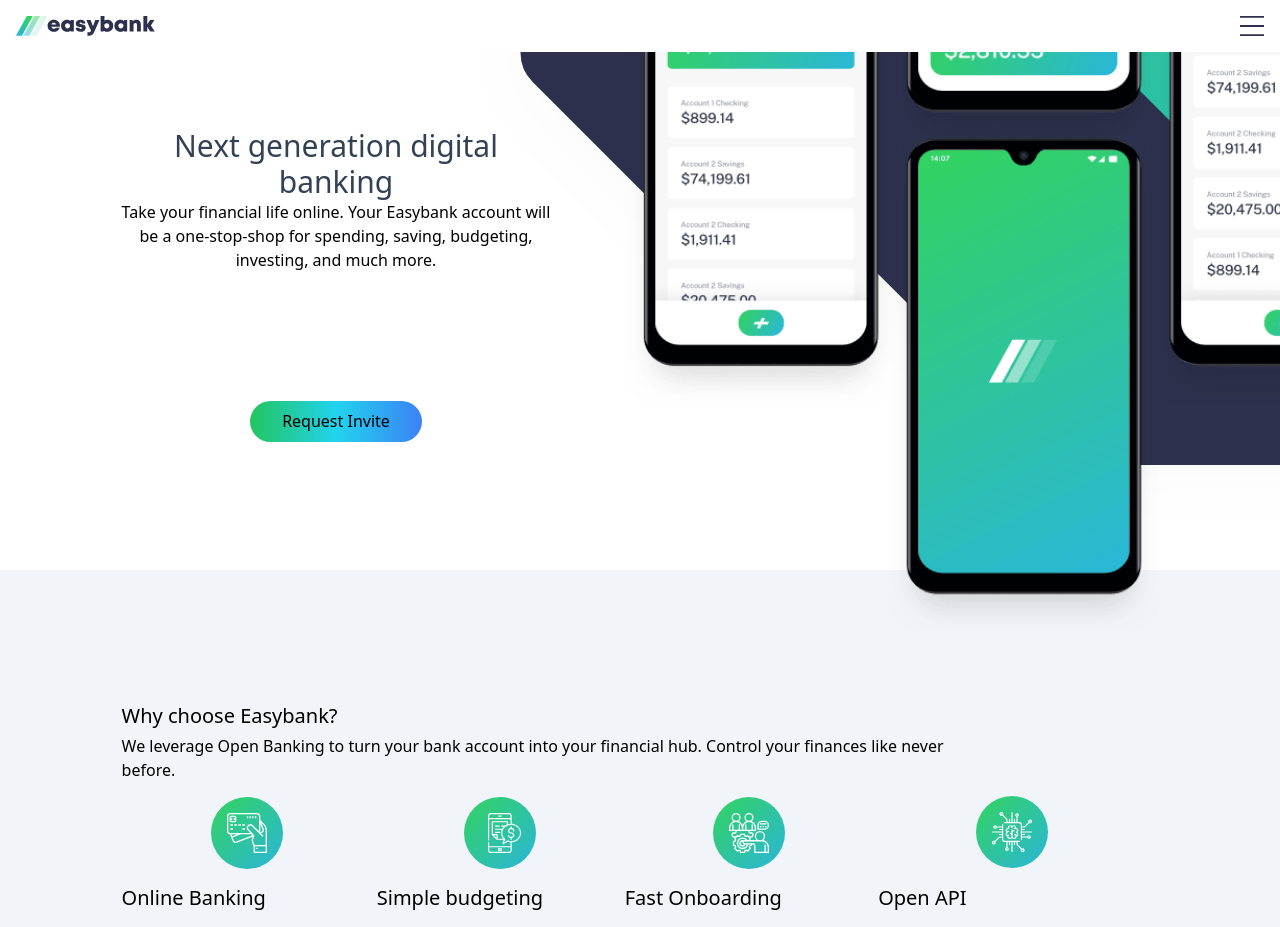
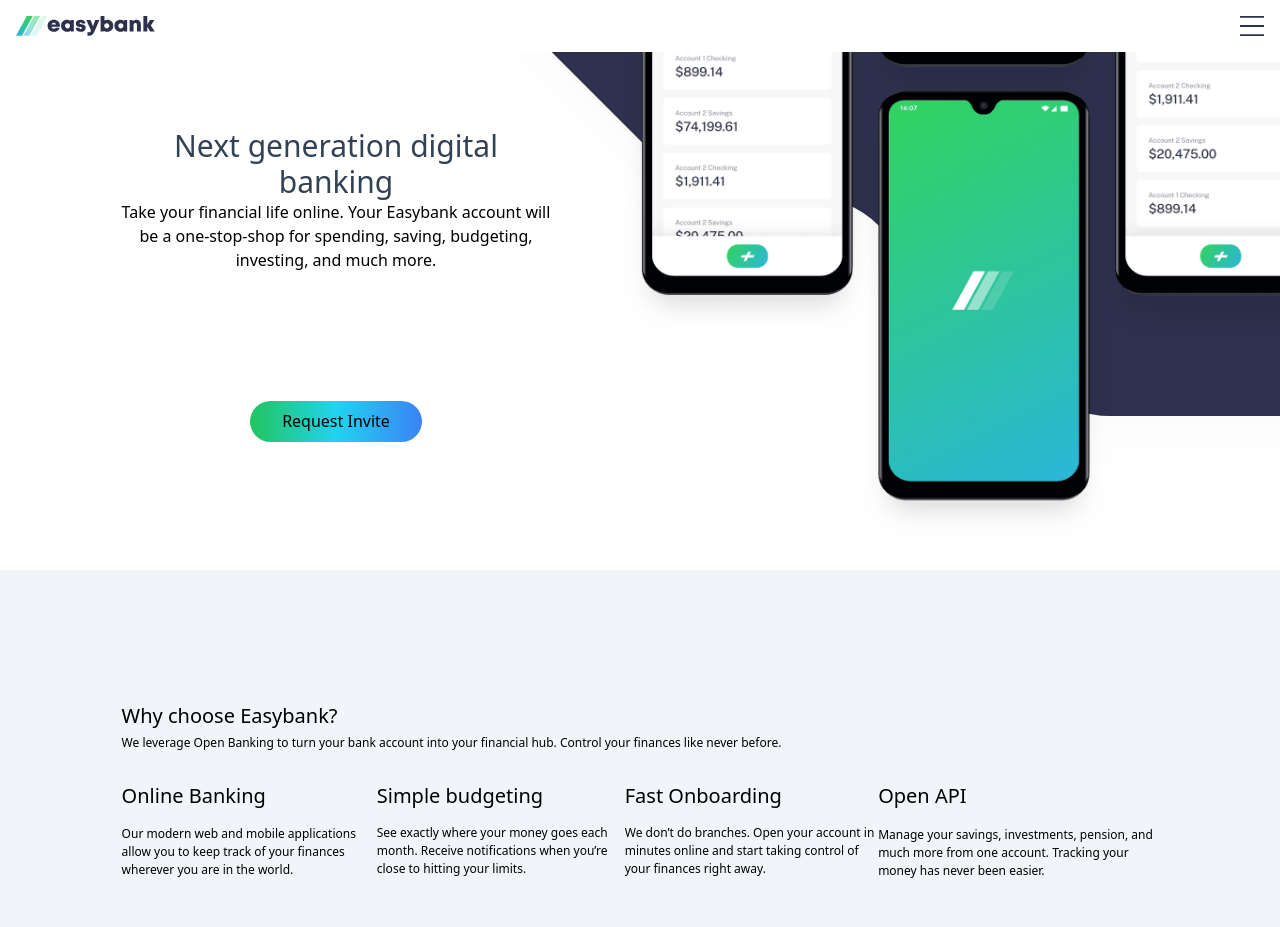
Before and after one commit to akareagwom/easy-bank, a React (Create React App) app: page / in a window 1280 px wide. Shown: the top 927 px of the page. Built offline with nearby package versions, Linux system fonts and the light colour scheme.

Commit message:
useState

```diff
--- a/src/App.js
+++ b/src/App.js
@@ -1,10 +1,6 @@
 import Button from './components/button';
 import Navbar from './components/navbar';
 import mockups from './images/image-mockups.png'
-import onboarding from './images/icon-onboarding.svg'
-import online from './images/icon-online.svg'
-import budgeting from './images/icon-budgeting.svg'
-import api from './images/icon-api.svg'
 import currency from './images/image-currency.jpg'
 import restaurant from './images/image-restaurant.jpg'
 import plane from './images/image-plane.jpg'
@@ -15,11 +11,19 @@
 import pinterest from './images/icon-pinterest.svg'
 import facebook from './images/icon-facebook.svg'
 import instagram from './images/icon-instagram.svg'
-import data from './data/data'
+import data from './data'
+import { useState } from 'react';
 
 
 
-function App({images}) {
+
+function App() {
+  const [data, setData] = useState([
+    {title:"Online Banking",photo:require('./images/icon-online.svg').default,body:"Our modern web and mobile applications allow you to keep track of your finances wherever you are in the world."},
+    {title:"Simple budgeting",photo:require('./images/icon-budgeting.svg').default,body:"See exactly where your money goes each month. Receive notifications when you’re close to hitting your limits."},
+    {title:"Fast Onboarding",photo:require('./images/icon-onboarding.svg').default,body:"We don’t do branches. Open your account in minutes online and start taking control of your finances right away."},
+    {title:"Open API",photo:require('./images/icon-api.svg').default,body:"Manage your savings, investments, pension, and much more from one account. Tracking your money has never been easier."}
+  ])
   return (
     <div className=" h-screen absolute">
 
@@ -30,7 +34,7 @@
       <div>
         <div className='md:overflow-hidden md:flex  '>
           <div className='absolute md:overflow-hidden bg-intromobile  h-auto  md:bg-[0%] md:w-[65%] md:h-auto md:bg-introdesktop md:left-[35%] md:z-[1] md:top-[-75%] bg-no-repeat p-4 top-[0%] z-[-1] '>
-            <img className='w-[70%]  md:w-[100%]  md:ml-[20%] md:mt-[30%]' src={mockups} alt="asset"/>
+            <img className='w-[70%]  md:w-[90%] md:mt-[30%]  md:ml-[20%]' src={mockups} alt="asset"/>
           </div>
           <div className='pt-[99%] md:pt-[10%] md:pr-[57%]  px-[9.5%] text-center'>
             <h1 className='text-3xl md:text-3xl text-slate-700 text-[hsl(233, 8%, 62%)]'>Next generation digital banking</h1>
@@ -45,35 +49,21 @@
         <div className='  px-[9.5%] py-[10%] bg-slate-100'>
         <div className='text-center md:text-start md:w-[80%]'>
           <h1 className='text-3xl md:text-[20px]'>Why choose Easybank?</h1>
-          <p lassName=' md:text-[12px]'>We leverage Open Banking to turn your bank account into your financial hub. Control
+          <p className=' md:text-[12px]'>We leverage Open Banking to turn your bank account into your financial hub. Control
           your finances like never before.</p>
         </div>
-        <div className='block text-center md:text-start w-full justify-center md:flex  items-center'>
-          <div>
-            <img className="ml-[35%] my-[5%]"  src ={online} alt=""/>
-            <h2 className="text-2xl md:text-[20px] my-[5%]">Online Banking</h2>
-            <p className='md:text-[12px]'>Our modern web and mobile applications allow you to keep track of your finances
-            wherever you are in the world.</p>
+        <div >
+          <div className='block text-center md:text-start w-full justify-center md:flex  items-center'>
+             {data.map((data)=>(
+              <div  key={data.title}>
+                <img className="ml-[35%] my-[5%]" src={data.photo} alt=""/>
+                <h1 className="text-2xl md:text-[20px] my-[5%]">{data.title}</h1>
+                <p className='md:text-[12px]'>{data.body}</p>
+              </div>
+             ))}
+
           </div>
-          <div>
-            <img className="ml-[35%] my-[5%]" src ={budgeting} alt=""/>
-            <h2 className="text-2xl md:text-[20px] my-[5%]">Simple budgeting</h2>
-            <p className='md:text-[12px]'>See exactly where your money goes each month. Receive notifications when you’re
-            close to hitting your limits.</p>
           </div>
-          <div>
-            <img className="ml-[35%]  my-[5%]" src ={onboarding} alt=""/>
-            <h2 className="text-2xl md:text-[20px] my-[5%]">Fast Onboarding</h2>
-            <p className='md:text-[12px]'>We don’t do branches. Open your account in minutes online and start taking control
-            of your finances right away.</p>
-          </div>
-          <div>
-            <img className="ml-[35%] my-[5%]" src ={api} alt=""/>
-            <h2 className="text-2xl md:text-[20px] my-[5%]">Open API</h2>
-            <p className='md:text-[12px]'>Manage your savings, investments, pension, and much more from one account. Tracking
-            your money has never been easier.</p>
-          </div>
-        </div>
 
         </div>
         <div className='absolute px-[5%] py-[5%] bg-slate-50'>
--- /dev/null
+++ b/src/data.jsx
@@ -0,0 +1,6 @@
+const data = [
+    {title:"Online Banking",img:"require('./images/icon-online.svg').default",body:""},
+    {title:"Simple budgeting",img:"require('./images/icon-budgeting.svg').default",body:""},
+    {title:"Fast Onboarding",img:"require('./images/icon-onboarding.svg').default",body:""},
+    {title:"Open API",img:"require('./images/icon-api.svg').default",body:""},
+]
--- a/src/data/data.jsx
+++ /dev/null
@@ -1,6 +0,0 @@
-const images= {
-    img1:"../images/image-mockups.png",
-    img1:"../images/image-mockups.png",
-    img1:"../images/image-mockups.png",
-    img1:"../images/image-mockups.png",
-}
```
